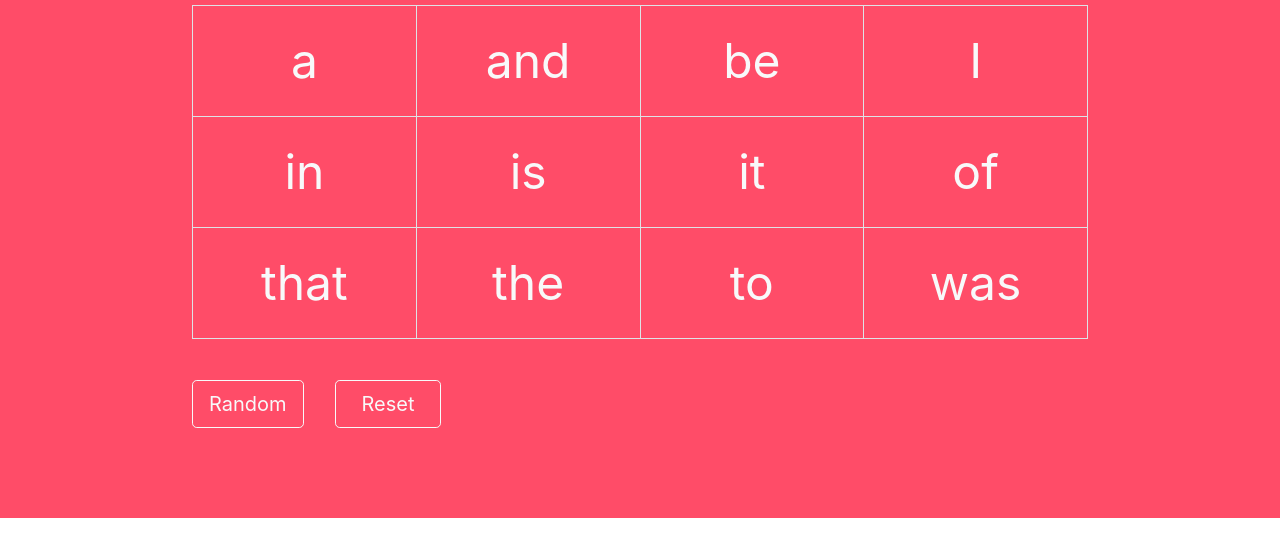
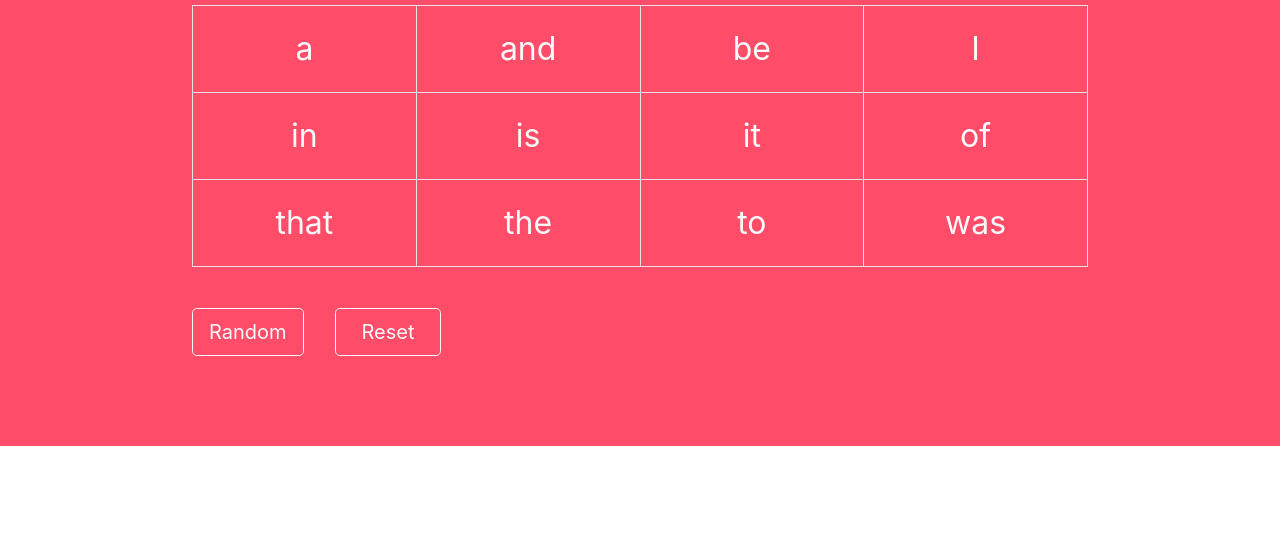
Before and after one commit to zuoningyu/MagicWords_KH, a plain HTML site: page index.html in a window 1280 px wide. Shown: the part 190-746 px from the top of the page. Drawn offline with nearby package versions, Linux system fonts and the light colour scheme.

Commit message:
test mix display

```diff
--- a/index.html
+++ b/index.html
@@ -53,7 +53,7 @@
 
       <h2 id="navTitle">Golden Words</h2>
 
-      <table class="table table-bordered table-fixed" id="myTable">
+      <table class="table table-bordered " id="myTable">
 
 
         <!-- <tr>
--- a/style.css
+++ b/style.css
@@ -54,7 +54,7 @@ h2{
 }
 
 .btn-custom{
-  font-size: 3rem !important;
+  font-size: 2rem !important;
   border-color: transparent !important;
 
 }
```
